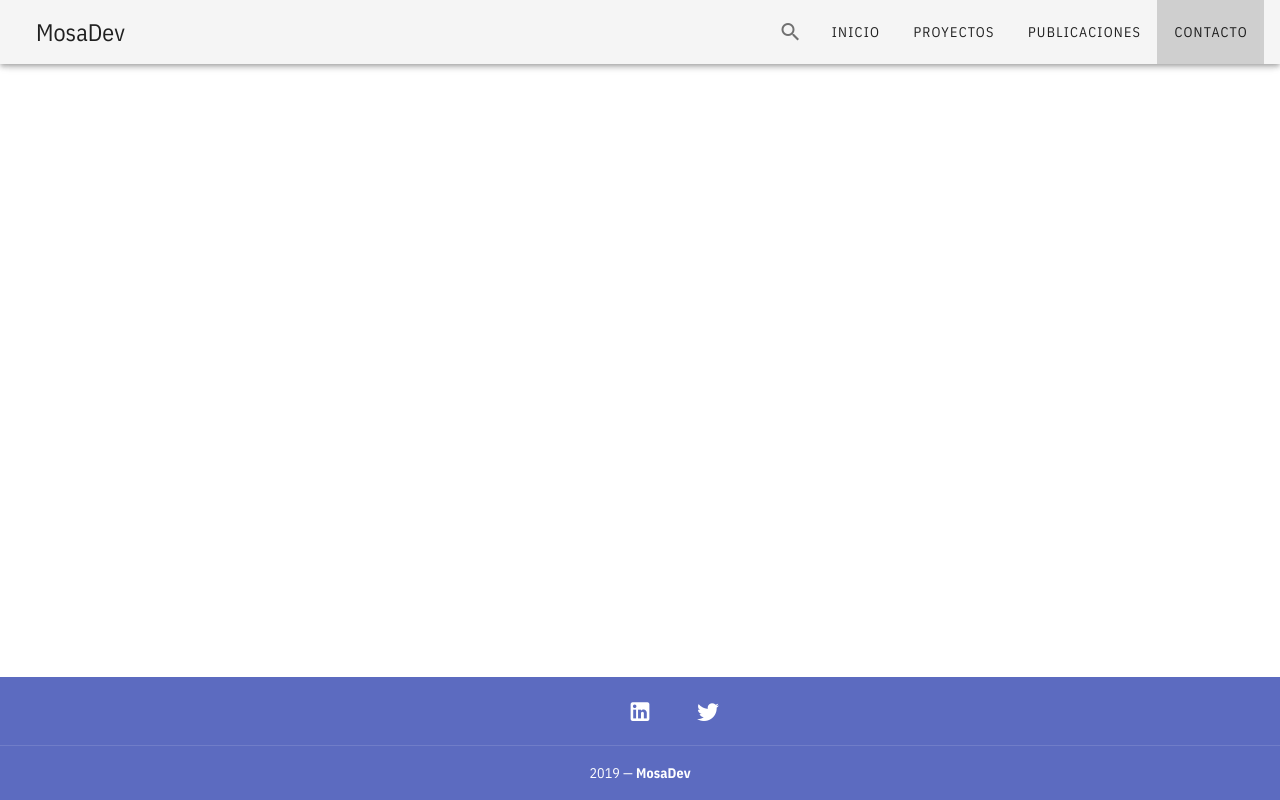
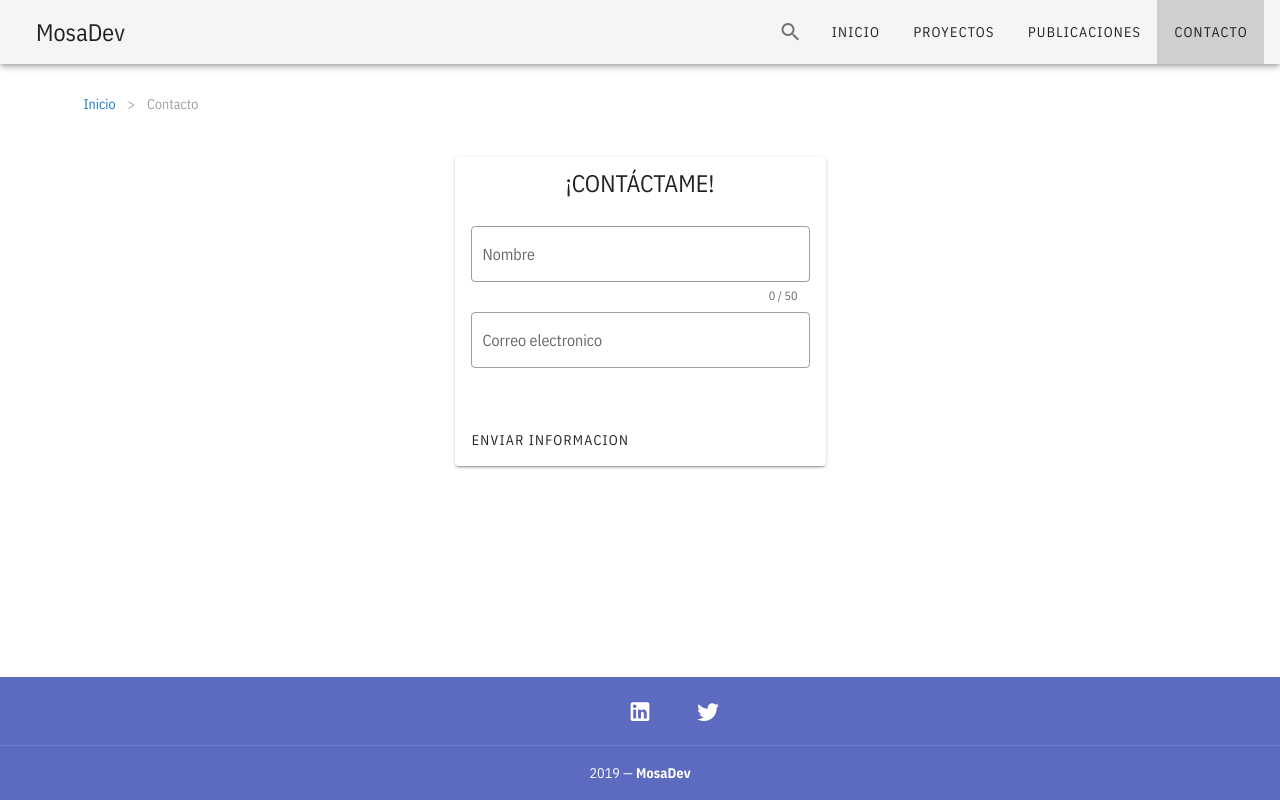
Before and after one commit to omarmorales/mosadev, a Vue app: page /contact in a window 1280 px wide. Built offline with nearby package versions, Linux system fonts and the light colour scheme; what vue-typer would draw is missing.

Commit message:
contact view created | home view improved

```diff
--- a/package.json
+++ b/package.json
@@ -9,6 +9,7 @@
   },
   "dependencies": {
     "core-js": "^3.3.2",
+    "vee-validate": "^3.0.11",
     "vue": "^2.6.10",
     "vue-router": "^3.1.3",
     "vue-typer": "^1.2.0",
--- a/src/assets/sass/app.scss
+++ b/src/assets/sass/app.scss
@@ -24,3 +24,7 @@
         font-family:$font-family !important;
     }
 }
+
+.h-90 {
+    min-height: 90vh;
+}
--- a/src/router/index.js
+++ b/src/router/index.js
@@ -22,6 +22,12 @@ const routes = [
     name: "publications",
     component: () =>
       import(/* webpackChunkName: "about" */ "../views/Publications.vue")
+  },
+  {
+    path: "/contact",
+    name: "contact",
+    component: () =>
+      import(/* webpackChunkName: "about" */ "../views/Contact.vue")
   },
   {
     path: "/about",
--- /dev/null
+++ b/src/views/Contact.vue
@@ -0,0 +1,111 @@
+<template>
+    <v-container>
+        <v-row>
+            <v-col cols="12">
+                 <v-breadcrumbs :items="breadcrum_items" divider=">"></v-breadcrumbs>
+            </v-col>
+        </v-row>
+        <v-row id="contact" align="center" justify="center">
+            <v-col cols="10" md="6" lg="4">
+                <v-card>
+                    <v-list-item>
+                        <v-list-item-content>
+                            <v-list-item-title class="headline text-center text-uppercase">¡Contáctame!</v-list-item-title>
+                        </v-list-item-content>
+                    </v-list-item>
+                    <v-card-text>
+                        <v-form
+                            ref="form"
+                            v-model="valid"
+                            :lazy-validation="lazy"
+                        >
+                            <v-text-field
+                                v-model="name"
+                                :counter="50"
+                                :rules="nameRules"
+                                label="Nombre"
+                                outlined
+                                required
+                            ></v-text-field>
+
+                            <v-text-field
+                                v-model="email"
+                                :rules="emailRules"
+                                label="Correo electronico"
+                                outlined
+                                required
+                            ></v-text-field>
+                        </v-form>
+                    </v-card-text>
+                    <v-card-actions>
+                        <v-btn text @click="validate">enviar informacion</v-btn>
+                        <v-snackbar
+                            v-model="snackbar"
+                            :timeout="timeout"
+                            top
+                            right
+                        >
+                            {{ text }}
+                            <v-btn
+                                icon
+                                @click="snackbar = false"
+                            >
+                                <v-icon size="20px">fas fa-times-circle</v-icon>
+                            </v-btn>
+                        </v-snackbar>
+                    </v-card-actions>
+                </v-card>
+            </v-col>
+        </v-row>
+    </v-container>
+</template>
+
+<script>
+    export default {
+        name: "contact",
+        data: () => ({
+            breadcrum_items: [
+                {
+                    text: 'Inicio',
+                    disabled: false,
+                    href: '/',
+                },
+                {
+                    text: 'Contacto',
+                    disabled: true,
+                    href: 'contact',
+                },
+            ],
+            valid: true,
+            name: '',
+            nameRules: [
+                v => !!v || 'Se requiere el nombre',
+                v => (v && v.length <= 50) || 'Name must be less than 10 characters',
+            ],
+            email: '',
+            emailRules: [
+                v => !!v || 'Se requiere el correo electronico',
+                v => /.+@.+\..+/.test(v) || 'E-mail must be valid',
+            ],
+            lazy: false,
+            snackbar: false,
+            text: 'Enviado correctamente.',
+            timeout: 2000,
+        }),
+        methods: {
+            validate () {
+                if (this.$refs.form.validate()) {
+                    this.snackbar = true
+                    this.clear();
+                }
+            },
+            clear () {
+                this.$refs.form.reset()
+            },
+        },
+    }
+</script>
+
+<style lang="scss" scoped>
+
+</style>
--- a/src/views/Home.vue
+++ b/src/views/Home.vue
@@ -1,6 +1,8 @@
 <template>
     <v-container>
-        <v-layout text-center wrap>
+        <v-row class="h-90" align="center" justify="center">
+            <v-col cols="12" md="12">
+                <v-layout text-center wrap >
                     <v-flex xs12>
                         <v-avatar class="my-3" size="120">
                         <v-img
@@ -12,7 +14,7 @@
                     </v-flex>
 
                     <v-flex mb-4>
-                <h1 class="display-1 font-weight-bold mb-1">
+                        <h1 class="display-2 font-weight-bold mb-1">
                         Omar Saúl Morales Ibarra
                         </h1>
                         <vue-typer
@@ -31,14 +33,20 @@
                         ></vue-typer>
                     </v-flex>
                 </v-layout>
+            </v-col>
+        </v-row>
+
         <v-row>
             <v-col cols="12" md="12">
-                <h2 class="title">Sobre mi</h2>
+                <h2 class="display-1 text-uppercase font-weight-bold mb-3">Sobre mi</h2>
+                <p class="font-weight-bold">
+                    Soy un <span class="indigo--text text--lighten-1">desarrollador web</span> con más de <span class="indigo--text text--lighten-1">5 años de experiencia</span>, nacido en San Luis Potosí y actualmente viviendo en la Ciudad de México.
+                </p>
                 <p>
-                    Lorem, ipsum dolor sit amet consectetur adipisicing elit. Eius facere adipisci fuga nesciunt necessitatibus tenetur sit impedit. Odit molestiae, voluptate, hic aliquid rem nobis eaque nulla culpa exercitationem inventore doloribus!
-                    Lorem ipsum dolor sit amet consectetur adipisicing elit. Suscipit vel, laboriosam doloremque eum libero ex mollitia, quaerat voluptas perferendis aut, vero placeat. Cumque commodi ipsum vero corrupti veniam recusandae ipsam?
-                    Lorem ipsum dolor sit amet, consectetur adipisicing elit. Officiis et error ad beatae architecto pariatur sapiente voluptate necessitatibus! Vero optio beatae quod nemo libero, accusantium atque autem quidem deserunt omnis!
+                    <span class="font-weight-bold">He desarrollado, lanzado y mantenido múltiples proyectos desde cero</span> tanto en la parte de back-end como front-end.
                 </p>
+                <p>Las herramientas con las que trabajo actualmente son:</p>
+
             </v-col>
         </v-row>
         <v-row>
@@ -51,17 +59,15 @@
                 <h2 class="title">Publicaciones</h2>
             </v-col>
         </v-row>
-        <v-row>
-            <v-col cols="12" md="12">
-                <h2 class="title">Contacto</h2>
-            </v-col>
-        </v-row>
     </v-container>
 </template>
 
 <script>
 export default {
     name: "home",
+    props: {
+        contact_selected: Boolean
+    },
     data: () => ({
         positions: [
             'Desarrollador Web',
@@ -81,6 +87,9 @@ export default {
         padless: false,
         variant: 'default',
     }),
+    methods: {
+
+    },
     computed: {
         localAttrs () {
             const attrs = {}
--- a/src/views/Projects.vue
+++ b/src/views/Projects.vue
@@ -1,10 +1,8 @@
 <template>
     <v-container>
         <v-row>
-            <v-col cols="12" md="12">
-                <h1 class="display-1 font-weight-bold mb-2">
-                    Proyectos
-                </h1>
+            <v-col cols="12">
+                 <v-breadcrumbs :items="breadcrum_items" divider=">"></v-breadcrumbs>
             </v-col>
         </v-row>
     </v-container>
@@ -14,7 +12,18 @@
     export default {
         name: "projects",
         data: () => ({
-
+            breadcrum_items: [
+                {
+                    text: 'Inicio',
+                    disabled: false,
+                    href: '/',
+                },
+                {
+                    text: 'Proyectos',
+                    disabled: true,
+                    href: 'projects',
+                },
+            ],
         })
     }
 </script>
```
Also changed, not shown: src/assets/contact.svg (added), src/views/Publications.vue (indentation only), 1 other file (tests, documents, lock files or other folders). Lines whose indentation alone changed are shown as unchanged.
